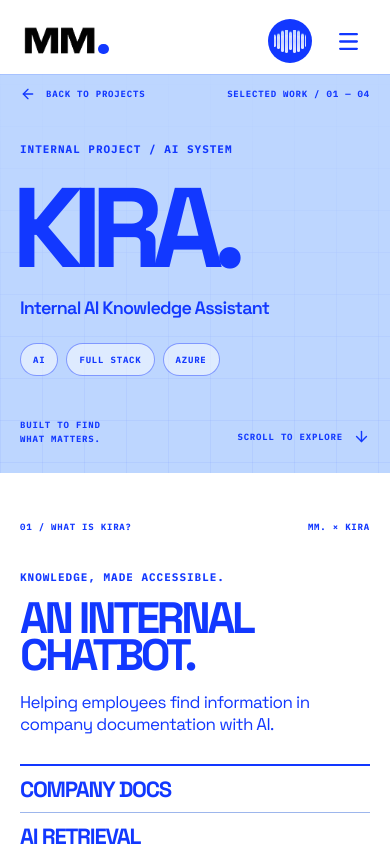
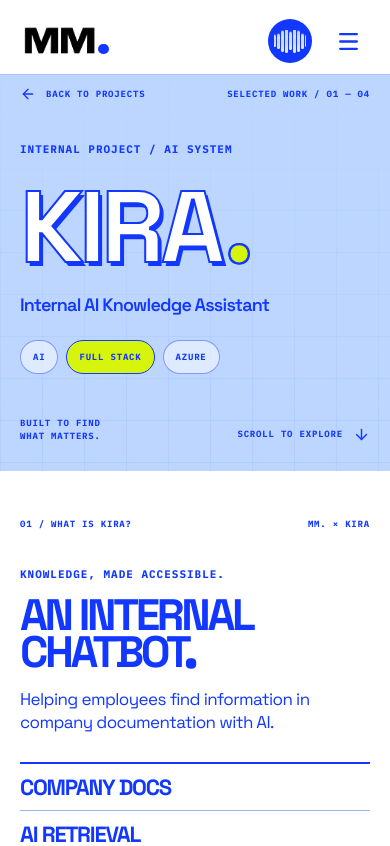
Before and after one commit to Marcella125/MM., a Next.js app: page /projects/kira in a window 390 px wide. Shown: the top 846 px of the page. Built offline with nearby package versions, Linux system fonts and the light colour scheme.

Commit message:
fix title in projects pages

```diff
--- a/src/app/projects/kira/kira.module.css
+++ b/src/app/projects/kira/kira.module.css
@@ -12,8 +12,8 @@
 .heroMain { display: flex; align-items: center; margin: clamp(54px,7vw,100px) 0 clamp(44px,6vw,82px); }
 .heroCopy { position: relative; z-index: 2; min-width: 0; }
 .eyebrow { display: inline-block; color: var(--blue); font-size: 11px; }
-.hero h1 { margin: 26px 0 22px -.07em; color: var(--blue); font-size: clamp(110px,min(23vw,37svh),420px); font-weight: 700; line-height: .76; letter-spacing: -.095em; white-space: nowrap; }
-.hero h1 span { color: var(--blue); }
+.hero h1 { margin: 26px 0 22px; color: var(--blue); font-size: clamp(100px,min(21vw,35svh),390px); font-weight: 700; line-height: .82; letter-spacing: -.045em; white-space: nowrap; }
+.hero h1 span,.accentDot { color: var(--kira-accent); text-shadow: 1px 1px 0 var(--blue), -1px -1px 0 var(--blue), 1px -1px 0 var(--blue), -1px 1px 0 var(--blue); }
 .heroCopy p { font-size: clamp(19px,2vw,30px); font-weight: 600; letter-spacing: -.045em; }
 .heroTags { display: flex; flex-wrap: wrap; gap: 8px; margin-top: 26px; font-size: 10px; color: var(--blue); }
 .heroTags span { padding: 9px 12px; border: 1px solid #1238ff75; border-radius: 20px; background: #ffffff80; }
@@ -99,7 +99,7 @@
   .heroTop > span { text-align: right; }
   .heroMain { position: relative; display: flex; align-items: center; }
   .heroCopy { width: 100%; }
-  .hero h1 { font-size: 29vw; }
+  .hero h1 { font-size: 26vw; }
   .heroCopy p { max-width: 300px; font-size: 18px; }
   .heroTags { margin-top: 22px; font-size: 9px; }
   .heroBottom { align-items: end; }
@@ -128,7 +128,7 @@
   .tech h2 { margin: 42px 0; }.techTrack span { font-size: 35px; }.techList { grid-template-columns: 1fr 1fr; gap: 0 15px; margin-top: 55px; }.techList > div { gap: 7px; padding: 16px 0; font-size: 8px; }.techList strong { font-size: 13px; }.techList svg { width: 13px; }
   .ending { min-height: 100svh; padding-top: 90px; }.ending h2 { font-size: clamp(48px,12vw,86px); }.nextProject { font-size: 10px; }.nextProject span { font-size: 28px; }
 }
-@media (max-width: 380px) { .hero h1 { font-size: 28vw; }.techList { grid-template-columns: 1fr; } }
+@media (max-width: 380px) { .hero h1 { font-size: 25vw; }.techList { grid-template-columns: 1fr; } }
 
 /* The seven contributions form one balanced, viewport-sized panel. */
 .builtLayout { display: flex; flex-direction: column; justify-content: center; align-items: stretch; gap: clamp(24px,3svh,38px); margin-top: 34px; }
@@ -287,13 +287,15 @@
 @media (prefers-reduced-motion: reduce) { .page *, .page *::before,.page *::after { animation-duration: .01ms !important; transition-duration: .01ms !important; scroll-behavior: auto !important; } }
 
 /* Keep every project panel within Kira's light blue palette. */
-.page { --footer-accent: var(--blue); --footer-background: #bdd6ff; --footer-highlight: var(--blue); --logo-dot-display: block; --logo-dot-color: var(--blue); background: #fff; color: var(--blue); }
+.page { --kira-accent: #d7f40c; --footer-accent: var(--blue); --footer-background: #bdd6ff; --footer-highlight: var(--blue); --logo-dot-display: block; --logo-dot-color: var(--blue); background: #fff; color: var(--blue); }
 .page :global(.site-header) { background: #fff; }
 .hero { background: #bdd6ff; color: var(--blue); }
 .heroGrid { background-image: linear-gradient(#1238ff24 1px,transparent 1px),linear-gradient(90deg,#1238ff24 1px,transparent 1px); }
-.heroTop,.heroBottom,.back,.heroBottom a,.hero h1,.eyebrow,.heroTags { color: var(--blue); }
-.hero h1 span { color: var(--blue); }
+.heroTop,.heroBottom,.back,.heroBottom a,.eyebrow,.heroTags { color: var(--blue); }
+.hero h1 { color: #fff; -webkit-text-stroke: 2px var(--blue); text-shadow: 3px 4px 0 var(--blue); }
+.hero h1 span { display: inline-block; margin-left: .035em; color: var(--kira-accent); }
 .heroTags span { border-color: #1238ff75; background: #ffffff80; }
+.heroTags span:nth-child(2) { border-color: var(--blue); background: var(--kira-accent); }
 .hero a:focus-visible { outline-color: var(--blue); }
 .what,.built,.tech { background: #fff; }
 .pipelineSection { background: #bdd6ff; }
@@ -301,11 +303,14 @@
 .pipelineNode { background: #fff; }
 .nodeLight { background: var(--blue); box-shadow: 0 0 0 5px #bdd6ff; }
 .pipelineNode:last-child .nodeLight { background: #fff; box-shadow: 0 0 0 5px #bdd6ff; }
+.pipelineNode:last-child .nodeLight { background: var(--kira-accent); }
 .contribution:hover,.techList > div:hover { background: #bdd6ff; }
 .principle { background: #bdd6ff; color: var(--blue); }
 .principle .sectionMarker,.principle > p,.principle h2 em,.principle h2 > span { color: var(--blue); }
 .principleRule span { border-color: #1238ff75; }
+.principleRule span:last-child { border-color: var(--blue); background: var(--kira-accent); }
 .ending { background: #bdd6ff; }
+.techList > div:nth-child(3) { box-shadow: 4px 4px 0 var(--kira-accent); }
 @media (max-width: 700px) {
   .page :global(.primary-nav) { background: #fff; }
 }
--- a/src/components/ProjectExperience.module.css
+++ b/src/components/ProjectExperience.module.css
@@ -14,6 +14,9 @@
 .eyebrow { color: var(--project-hero-foreground); font-size: 11px; }
 .hero h1 { max-width: 100%; margin: 26px 0 22px -.07em; color: var(--project-hero-foreground); font-size: clamp(80px,min(19vw,30svh),350px); font-weight: 700; line-height: .78; letter-spacing: -.09em; }
 .hero h1 span { color: var(--project-hero-highlight); }
+.page[data-project="femi"] .hero h1 { color: #fff; -webkit-text-stroke: 2px var(--project-color); text-shadow: 3px 4px 0 var(--project-color); }
+.page[data-project="rong-xing"] .hero h1,
+.page[data-project="rushd"] .hero h1 { color: #fff; -webkit-text-stroke: 2px var(--project-hero-highlight); text-shadow: 3px 4px 0 var(--project-color); }
 .heroMain > p { font-size: clamp(19px,2vw,30px); font-weight: 600; letter-spacing: -.04em; }
 .heroTags { display: flex; flex-wrap: wrap; gap: 8px; margin-top: 26px; color: var(--project-hero-foreground); font-size: 10px; }
 .heroTags span { padding: 9px 12px; border: 1px solid currentColor; border-radius: 20px; background: #ffffff24; }
```
